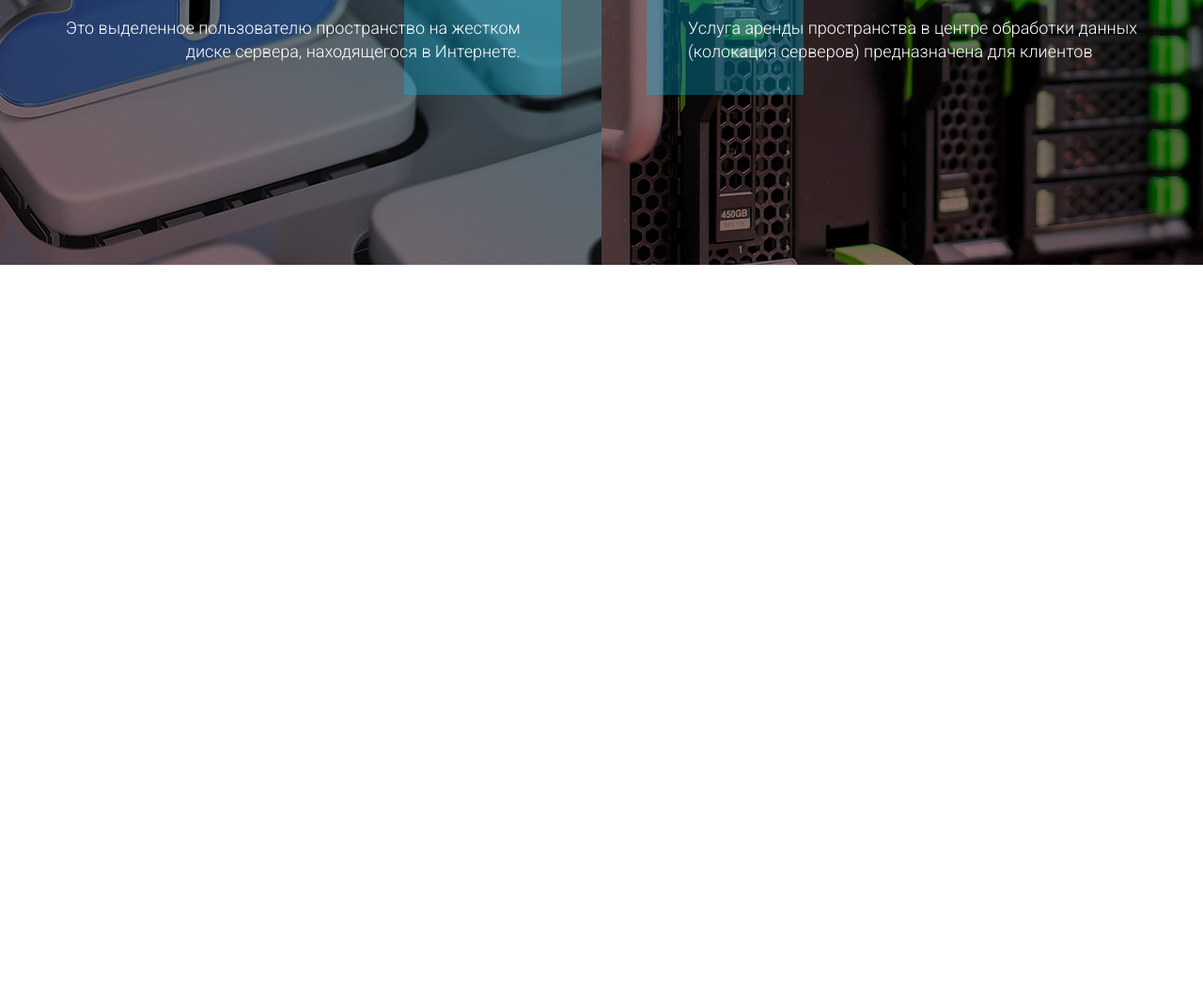
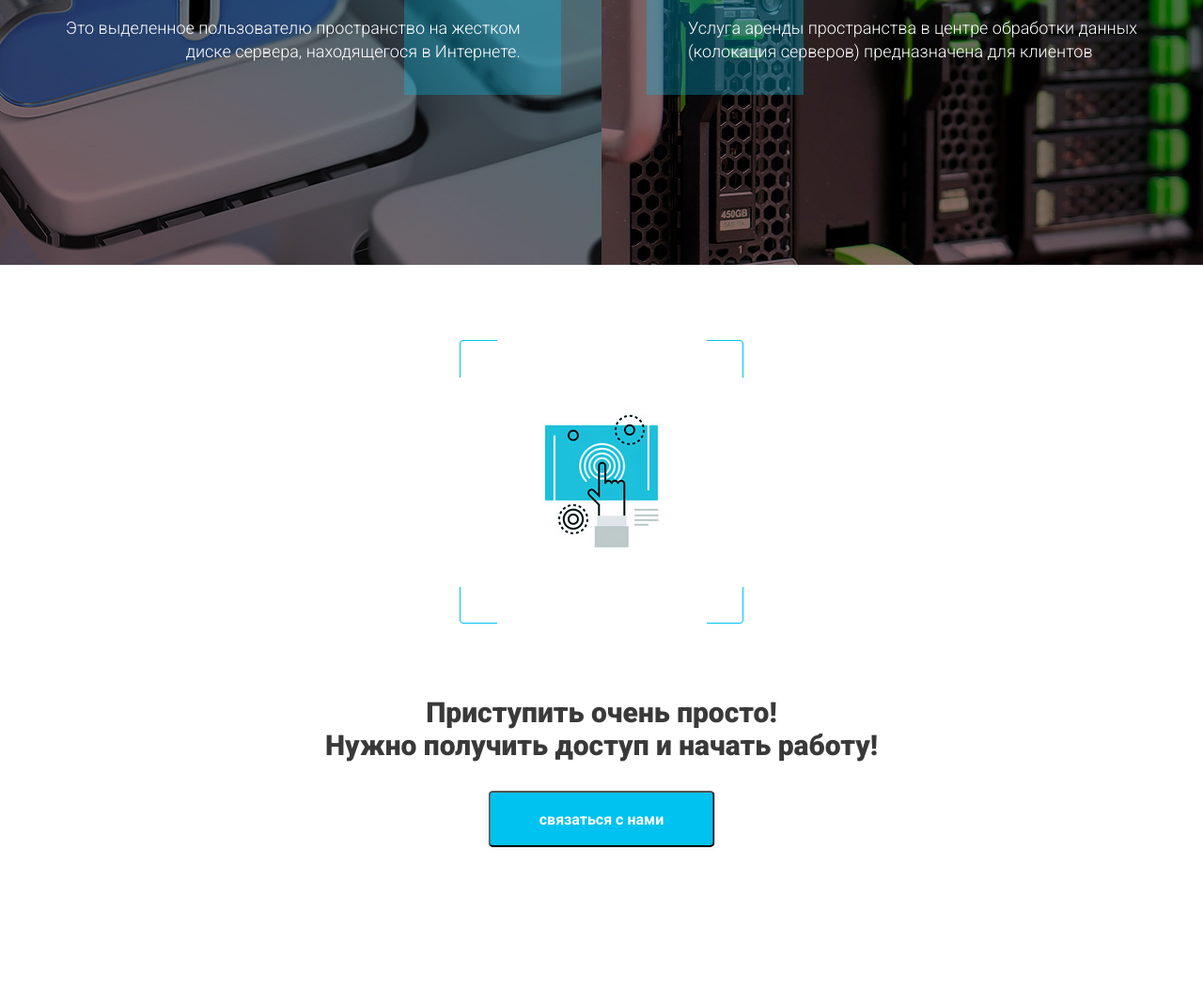
Before and after one commit to Vladyo/prengi, a website: page src/index.html in a window 1280 px wide. Shown: the part 4285-5337 px from the top of the page at 94% size. Before the commit the page ends 4567 px from the top, so only its background shows below. Drawn offline with Linux system fonts and the light colour scheme.

Commit message:
add simple section

```diff
--- a/src/index.html
+++ b/src/index.html
@@ -312,5 +312,20 @@
         </div>
     </section>
 
+    <section class="simple">
+        <div class="container">
+            <div class="simple__img">
+                <img src="icons/touch.png" alt="touch">
+            </div>
+            <div class="simple__title">
+                Приступить очень просто! <br>
+                Нужно получить доступ и начать работу!
+            </div>
+            <button class="simple__btn">
+                связаться с нами
+            </button>
+        </div>
+    </section>
+
 </body>
 </html>
--- /dev/null
+++ b/src/sass/blocks/_simple.sass
@@ -0,0 +1,31 @@
+.simple
+    width: 100%
+    height: 690px
+    background-color: #fff
+    .simple__img
+        text-align: center
+        margin-top: 80px
+    .simple__title
+        margin-top: 73px
+        font-size: 30px
+        font-weight: 900
+        text-align: center
+        color: #393939
+    .simple__btn
+        margin-top: 31px
+        position: relative;
+        left: 50%;
+        transform: translate(-50%, 0);
+        font-size: 16px
+        font-weight: 700
+        text-align: center
+        color: #ffffff
+        border-radius: 5px
+        width: 241px
+        height: 60px
+        box-shadow: 0 0 7px 0 rgba(0, 0, 0, 0.07)
+        background-color: #00c2f0
+        &:hover
+            background-color: #38248f
+            transition: .7s
+            border-radius: 10px
--- a/src/sass/style.sass
+++ b/src/sass/style.sass
@@ -4,6 +4,7 @@
 @import 'blocks/expert';
 @import 'blocks/benefits';
 @import 'blocks/variants';
+@import 'blocks/simple';
 
 
 *
```
Also changed, not shown: footer_logo.png (added), src/css/style.min.css.
